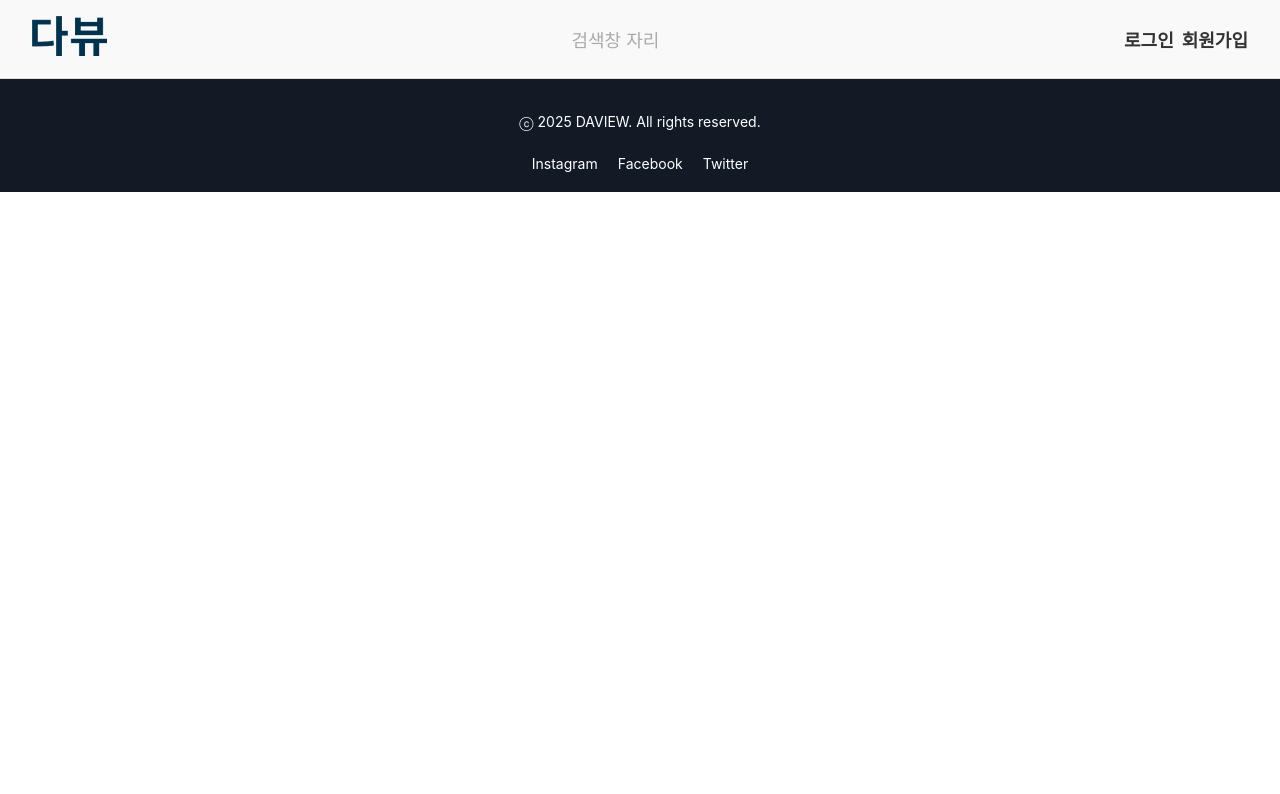
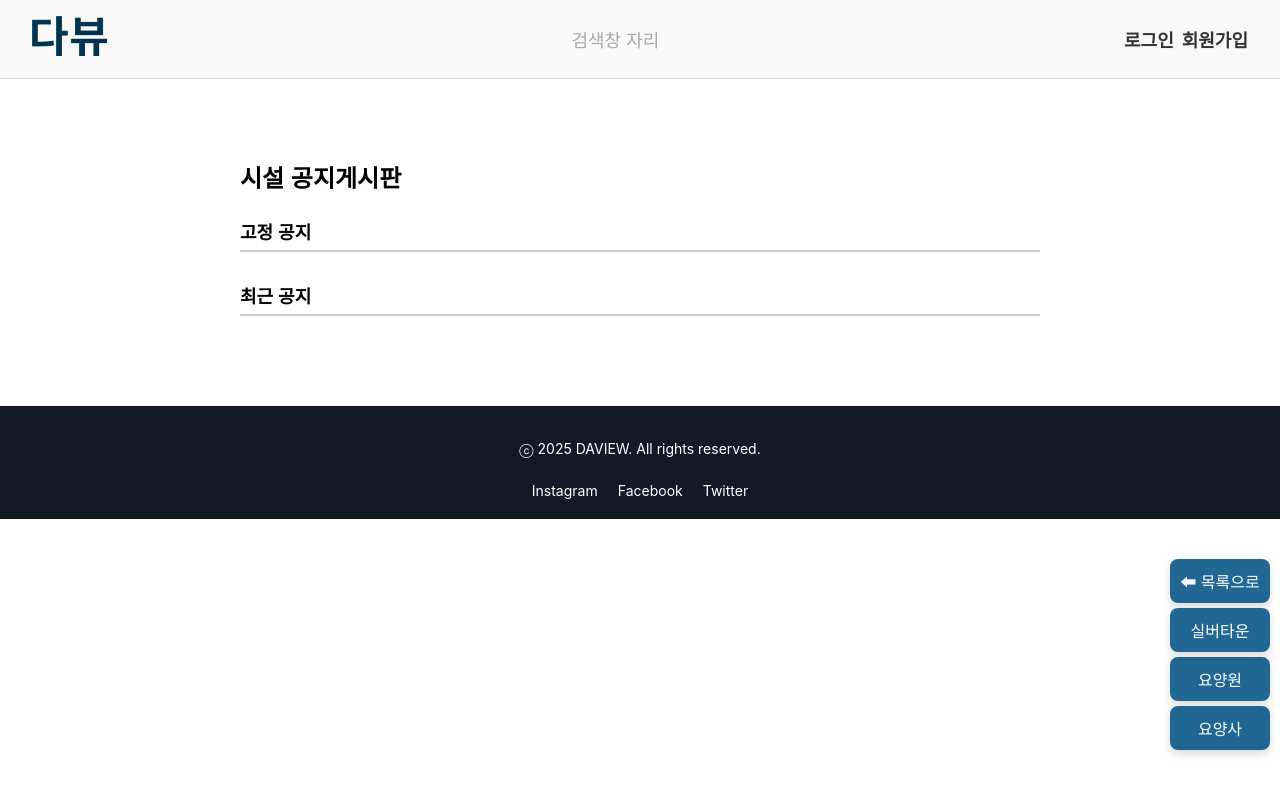
Before and after one commit to thetestt/daview-frontend, a React (Create React App) app: page /notice/1 in a window 1280 px wide. Shown: the top 794 px of the page. Built offline with nearby package versions, Linux system fonts and the light colour scheme.

Commit message:
디테일에 공지사항추가

```diff
--- a/src/App.js
+++ b/src/App.js
@@ -12,6 +12,8 @@ import Silvertown from "./pages/Silvertown";
 import SilvertownDetail from "./pages/SilvertownDetail";
 import LoginPage from "./pages/auth/LoginPage";
 import SignupPage from "./pages/auth/SignupPage";
+import NoticeDetail from "./pages/NoticeDetail";
+import NoticeList from "./pages/NoticeList";
 
 function App() {
   return (
@@ -28,7 +30,11 @@ function App() {
         <Route path="/silvertown/:id" element={<SilvertownDetail />} />
         <Route path="/login" element={<LoginPage />} />
         <Route path="/signup" element={<SignupPage />} />
-
+        <Route path="/notice/:facilityId" element={<NoticeList />} />
+        <Route
+          path="/notice/:facilityId/:noticeId"
+          element={<NoticeDetail />}
+        />
       </Routes>
       <Footer />
     </div>
--- /dev/null
+++ b/src/data/notices.js
@@ -0,0 +1,47 @@
+const notices = [
+  {
+    notice_id: 1,
+    facility_id: "n1",
+    notice_title: "(5/2)임시공휴일 휴무입니다",
+    facility_type: "요양원",
+    facility_name: "편안 요양원",
+    notice_content:
+      "(5/2)임시공휴일 휴무입니다\n\n임시공휴일 지정으로 상담 휴무입니다.\n핫라인은 유지됩니다.\n\n감사합니다.",
+    notice_is_fixed: true,
+    notice_created_at: "2025.04.21",
+  },
+  {
+    notice_id: 2,
+    facility_id: "n2",
+    notice_title: "결제 오류 안내사항",
+    facility_type: "요양원",
+    facility_name: "사랑 요양원",
+    notice_content:
+      "일부 결제 오류가 있어 점검 중입니다. 이용에 불편을 드려 죄송합니다.",
+    notice_is_fixed: false,
+    notice_created_at: "2025.03.15",
+  },
+  {
+    notice_id: 3,
+    facility_id: "n3",
+    notice_title: "애견동반 입실시 안내사항",
+    facility_type: "요양원",
+    facility_name: "햇살 요양원",
+    notice_content:
+      "애견동반 시 미리 전화주셔야 입실 가능하며, 대형견은 제한됩니다.",
+    notice_is_fixed: false,
+    notice_created_at: "2025.01.20",
+  },
+  {
+    notice_id: 4,
+    facility_id: "n4",
+    notice_title: "소독 작업 안내",
+    facility_type: "요양원",
+    facility_name: "푸른 요양원",
+    notice_content: "5월 10일 정기 방역이 예정되어 있습니다.",
+    notice_is_fixed: true,
+    notice_created_at: "2025.05.01",
+  },
+];
+
+export default notices;
--- /dev/null
+++ b/src/pages/NoticeDetail.js
@@ -0,0 +1,41 @@
+import React from "react";
+import { useParams, Link } from "react-router-dom";
+import notices from "../data/notices";
+import "../styles/pages/NoticeDetail.css";
+import FloatingNavButtons from "../components/FloatingNavButtons";
+
+function NoticeDetail() {
+  const { facilityId, noticeId } = useParams();
+
+  const filtered = notices.filter((n) => n.facility_id === facilityId);
+  const facilityName = filtered[0]?.facility_name || "시설";
+
+  const notice = notices.find(
+    (n) =>
+      n.facility_id === facilityId && n.notice_id === parseInt(noticeId, 10)
+  );
+
+  if (!notice) return <div>공지사항을 찾을 수 없습니다.</div>;
+
+  return (
+    <>
+      <FloatingNavButtons backTo={`/notice/${facilityId}`} />
+
+      <div className="notice-detail-container">
+        <h2> {facilityName} 공지게시판</h2>
+        <h2>{notice.notice_title}</h2>
+        <div className="notice-date">{notice.notice_created_at}</div>
+        <div className="notice-content">
+          {notice.notice_content.split("\n").map((line, idx) => (
+            <p key={idx}>{line}</p>
+          ))}
+        </div>
+        <Link to={`/notice/${facilityId}`} className="back-button">
+          목록으로가기
+        </Link>
+      </div>
+    </>
+  );
+}
+
+export default NoticeDetail;
--- /dev/null
+++ b/src/pages/NoticeList.js
@@ -0,0 +1,56 @@
+import React from "react";
+import { useParams, Link } from "react-router-dom";
+import notices from "../data/notices";
+import "../styles/pages/NoticeList.css";
+import FloatingNavButtons from "../components/FloatingNavButtons";
+
+function NoticeList() {
+  const { facilityId } = useParams();
+
+  const filtered = notices.filter((n) => n.facility_id === facilityId);
+
+  const facilityType = filtered[0]?.facility_type || "실버타운"; // 기본값
+  const facilityName = filtered[0]?.facility_name || "시설";
+
+  const backToPath =
+    facilityType === "요양원"
+      ? `/nursinghome/${facilityId}`
+      : `/silvertown/${facilityId}`;
+
+  return (
+    <>
+      <FloatingNavButtons backTo={backToPath} />
+      <div className="notice-list-container">
+        <h2> {facilityName} 공지게시판</h2>
+
+        <div className="notice-fixed">
+          <h4>고정 공지</h4>
+          {filtered
+            .filter((n) => n.notice_is_fixed)
+            .map((n) => (
+              <div key={n.notice_id} className="notice-item fixed">
+                <Link to={`/notice/${facilityId}/${n.notice_id}`}>
+                  {n.notice_title}
+                </Link>
+              </div>
+            ))}
+        </div>
+
+        <div className="notice-recent">
+          <h4>최근 공지</h4>
+          {filtered
+            .filter((n) => !n.notice_is_fixed)
+            .map((n) => (
+              <div key={n.notice_id} className="notice-item">
+                <Link to={`/notice/${facilityId}/${n.notice_id}`}>
+                  {n.notice_title}
+                </Link>
+              </div>
+            ))}
+        </div>
+      </div>
+    </>
+  );
+}
+
+export default NoticeList;
--- a/src/pages/NursingHomeDetail.js
+++ b/src/pages/NursingHomeDetail.js
@@ -1,5 +1,5 @@
 import React, { useEffect, useState } from "react";
-import { useParams } from "react-router-dom";
+import { Link, useParams } from "react-router-dom";
 import nursingHomes from "../data/nursingHomes";
 import "../styles/pages//NursingHomeDetail.css";
 import FloatingNavButtons from "../components/FloatingNavButtons";
@@ -64,14 +64,20 @@ function NursingHomeDetail() {
               {data.notices.length > 0 ? (
                 data.notices.map((notice, i) => (
                   <li key={i}>
-                    <strong>{notice.is_fixed ? "[공지] " : ""}</strong>
-                    {notice.title} - {notice.content}
+                    <strong>{notice.isFixed ? "[공지] " : ""}</strong>
+                    {notice.title}
                   </li>
                 ))
               ) : (
                 <li>공지사항이 없습니다.</li>
               )}
             </ul>
+            <Link
+              to={`/notice/${data.facility_id}`}
+              className="notice-full-link"
+            >
+              공지사항 전체 보기
+            </Link>
           </div>
         </div>
       </div>
--- a/src/pages/SilvertownDetail.js
+++ b/src/pages/SilvertownDetail.js
@@ -1,6 +1,6 @@
 // 📂 src/pages/SilvertownDetail.js
 import React, { useEffect, useState } from "react";
-import { useParams } from "react-router-dom";
+import { Link, useParams } from "react-router-dom";
 import silvertowns from "../data/silvertowns";
 import "../styles/pages/SilvertownDetail.css";
 import "../styles/layouts/layout.css";
@@ -67,13 +67,19 @@ function SilvertownDetail() {
                 data.notices.map((notice, i) => (
                   <li key={i}>
                     <strong>{notice.isFixed ? "[공지] " : ""}</strong>
-                    {notice.title} - {notice.content}
+                    {notice.title}
                   </li>
                 ))
               ) : (
                 <li>공지사항이 없습니다.</li>
               )}
             </ul>
+            <Link
+              to={`/notice/${data.facilityId}`}
+              className="notice-full-link"
+            >
+              공지사항 전체 보기
+            </Link>
           </div>
         </div>
       </div>
--- /dev/null
+++ b/src/styles/pages/NoticeDetail.css
@@ -0,0 +1,43 @@
+.notice-detail-container {
+  max-width: 800px;
+  margin: 40px auto;
+  padding: 20px;
+  background: #fff;
+  font-family: "Noto Sans KR", sans-serif;
+}
+
+.notice-detail-container h2 {
+  font-size: 22px;
+  font-weight: bold;
+  margin-bottom: 10px;
+}
+
+.notice-date {
+  color: #888;
+  font-size: 14px;
+  margin-bottom: 20px;
+  border-bottom: 1px solid #ccc;
+  padding-bottom: 10px;
+}
+
+.notice-content {
+  background: #eee;
+  padding: 20px;
+  border-radius: 6px;
+  white-space: pre-line;
+  line-height: 1.6;
+}
+
+.notice-content p {
+  margin-bottom: 10px;
+}
+
+.back-button {
+  display: inline-block;
+  margin-top: 30px;
+  background: #ddd;
+  padding: 8px 16px;
+  text-decoration: none;
+  font-weight: bold;
+  color: black;
+}
--- /dev/null
+++ b/src/styles/pages/NoticeList.css
@@ -0,0 +1,53 @@
+.notice-list-container {
+  max-width: 800px;
+  margin: 40px auto;
+  padding: 20px;
+  font-family: "Noto Sans KR", sans-serif;
+  background: #fff;
+}
+
+.notice-list-container h2 {
+  font-size: 24px;
+  font-weight: bold;
+  margin-bottom: 20px;
+}
+
+.back-button {
+  display: inline-block;
+  margin-bottom: 20px;
+  background: #ddd;
+  padding: 8px 16px;
+  text-decoration: none;
+  font-weight: bold;
+  color: black;
+}
+
+.notice-fixed,
+.notice-recent {
+  margin-bottom: 30px;
+}
+
+.notice-fixed h4,
+.notice-recent h4 {
+  margin-bottom: 10px;
+  font-size: 18px;
+  border-bottom: 2px solid #ccc;
+  padding-bottom: 6px;
+}
+
+.notice-item {
+  background: #eee;
+  padding: 12px 16px;
+  margin-bottom: 10px;
+  border-radius: 4px;
+}
+
+.notice-item a {
+  text-decoration: none;
+  font-weight: bold;
+  color: #333;
+}
+
+.notice-item.fixed {
+  background: #d0d0d0;
+}
```
